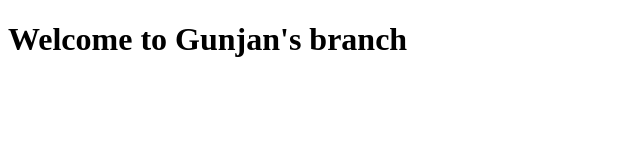
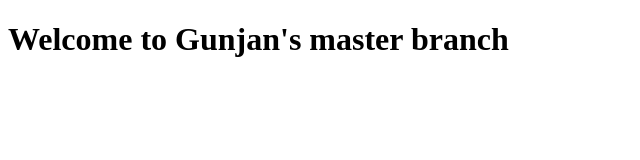
Before and after one commit to gunjanDS4017/gittraining23, a plain HTML site: page index.html in a window 1280 px wide. Shown: the whole page, without its empty margins (0-640 px from the left). Drawn offline with Linux system fonts and the light colour scheme.

Commit message:
master branch chnage

```diff
--- a/index.html
+++ b/index.html
@@ -9,7 +9,7 @@
   </head>
   <body>
     <main>
-        <h1>Welcome to Gunjan's branch</h1>
+        <h1>Welcome to Gunjan's master branch</h1>
     </main>
   </body>
 </html>
```
